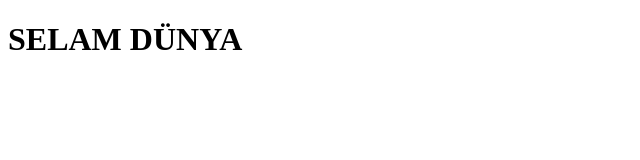
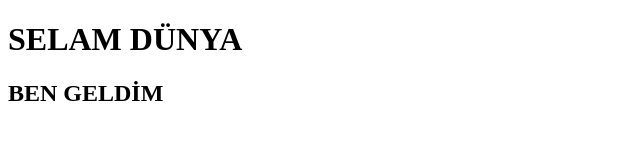
Before and after one commit to Aytuncan-Cetin/proje, a plain HTML site: page index.html in a window 1280 px wide. Shown: the whole page, without its empty margins (0-640 px from the left). Drawn offline with Linux system fonts and the light colour scheme.

Commit message:
update index

```diff
--- a/index.html
+++ b/index.html
@@ -8,6 +8,7 @@
 <body>
     <div>
         <h1>SELAM DÜNYA</h1>
+        <h2>BEN GELDİM</h2>
     </div>
 
 </body>
```
